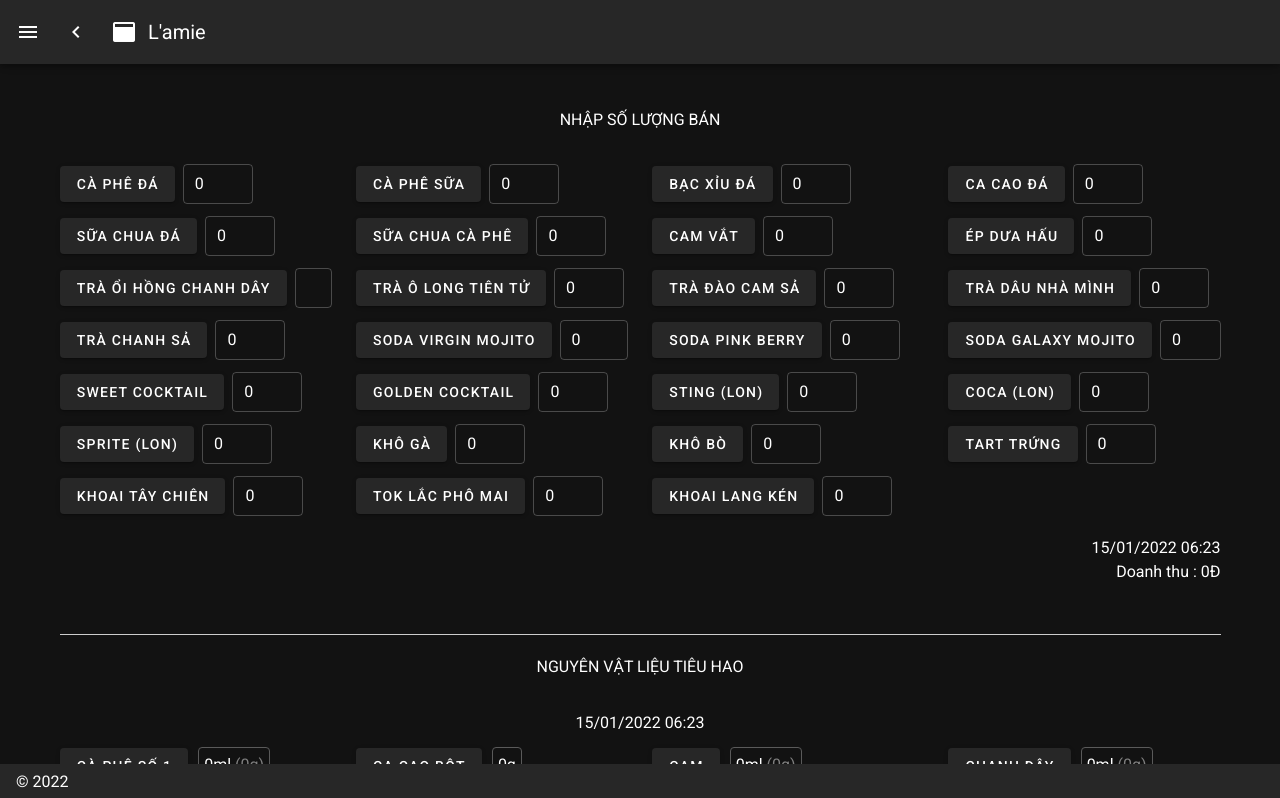
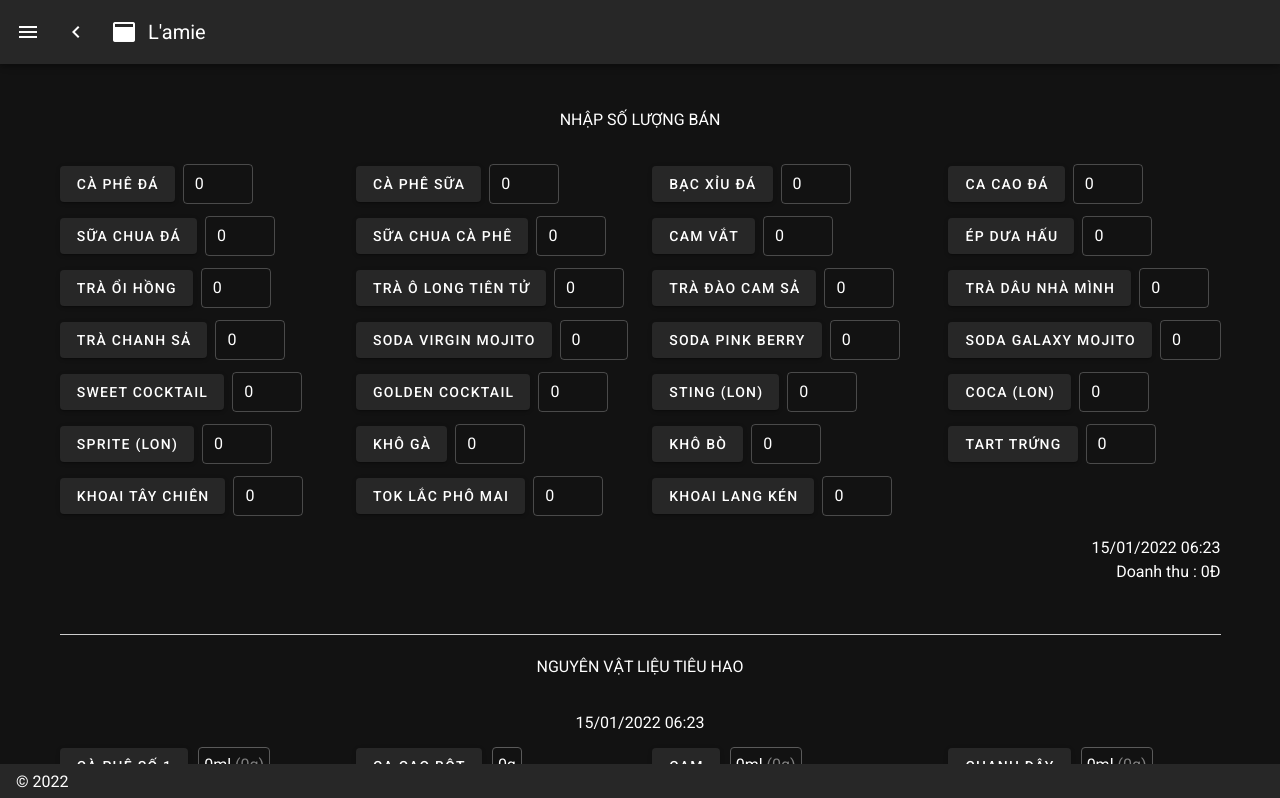
Before and after one commit to NguyenTam2206/lamieapp, a Nuxt app: page / in a window 1280 px wide. Shown: the top 798 px of the page. Built offline with nearby package versions, Linux system fonts and the light colour scheme.

Commit message:
fix traoihongname

```diff
--- a/static/Items.js
+++ b/static/Items.js
@@ -8,7 +8,7 @@ export const items = [
   { name: "Cam vắt", use: ["3_120"], price: 18000 },
   { name: "Ép dưa hấu", use: [], price: 18000 },
   {
-    name: "Trà ổi hồng chanh dây",
+    name: "Trà ổi hồng",
     use: ["8_30", "4_15", "21_120"],
     price: 35000
   },
```
